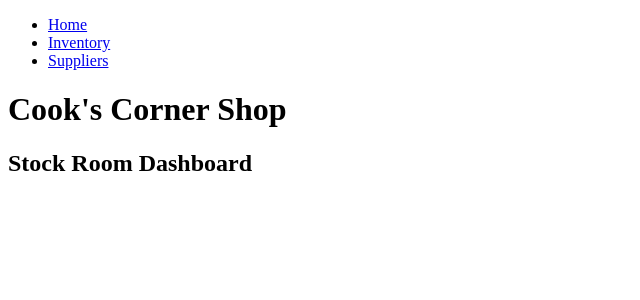
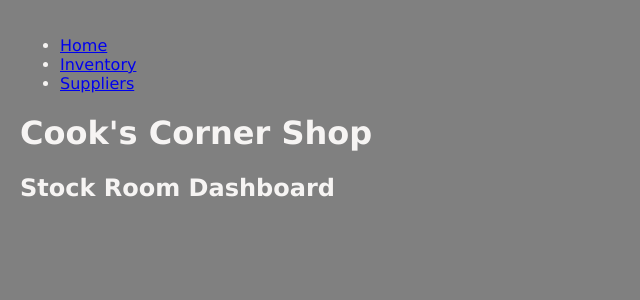
Before and after one commit to DonutsGoHere/Shop_Inventory, a Flask app: page / in a window 1280 px wide. Shown: the top 300 px of the page, without its empty margins (0-640 px from the left). Run offline with Flask 2, Linux system fonts and the light colour scheme; data that the repository does not hold is empty; some libraries are stand-ins or nearby versions.

Commit message:
minor css added

```diff
--- /dev/null
+++ b/static/style.css
@@ -0,0 +1,9 @@
+body {
+  background-color: grey;
+  background-size: cover;
+  background-repeat: no-repeat;
+  color: #F6F4F3;
+  font-family: "Lucida Sans Unicode", "Lucida Grande", sans-serif;
+  padding: 10px;
+  margin: 10px;
+  }
--- a/templates/base.html
+++ b/templates/base.html
@@ -4,6 +4,7 @@
   <meta charset="UTF-8">
   <meta http-equiv="X-UA-Compatible" content="IE=edge">
   <meta name="viewport" content="width=device-width, initial-scale=1.0">
+  <link rel="stylesheet" href="{{ url_for('static', filename='style.css') }}">
   <title>Cook's Corner Shop</title>
 </head>
 <body>
--- a/templates/index.html
+++ b/templates/index.html
@@ -13,13 +13,6 @@
           <br>
           SUP: {{product.supplier.name}}
           <br>
-          RRP: {{product.sell_price}}
-          <br>
-          COST: {{product.buy_price}}
-          <br>
-          CAT: {{product.category}}
-          <br>
-          PROF: {{product.calculate_mark_up()}}
         </div>
         <div>
           <br>
--- a/templates/products/show.html
+++ b/templates/products/show.html
@@ -10,8 +10,6 @@
     <span><p>Stock: {{product.quantity}} pcs</p> <p><b>{{product.stock_indicator()}}</b></p></span>
     <p>COST: £ {{product.buy_price}}</p>
     <p>RRP: £ {{product.sell_price}}</p>
-    <p>Nutritional info:</p>
-    <p>Allergens:</p>
     <p><a href="/products/{{product.id}}/edit">Edit Product</a></p>
   </div>
 
```
